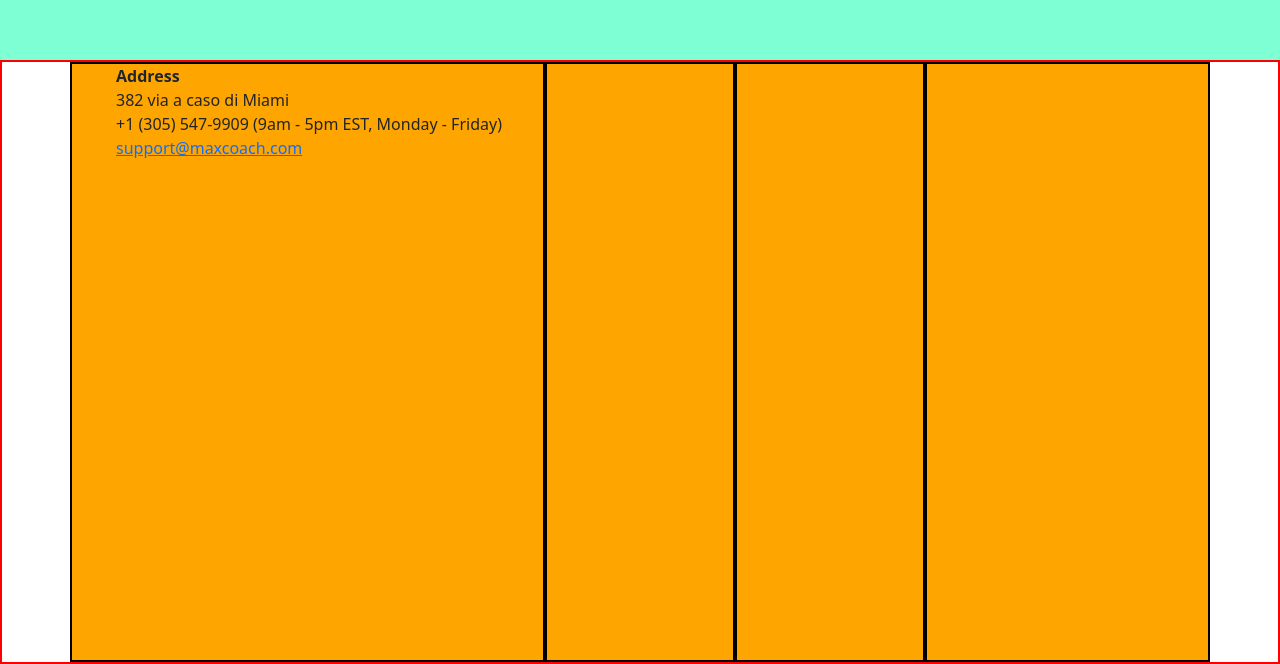
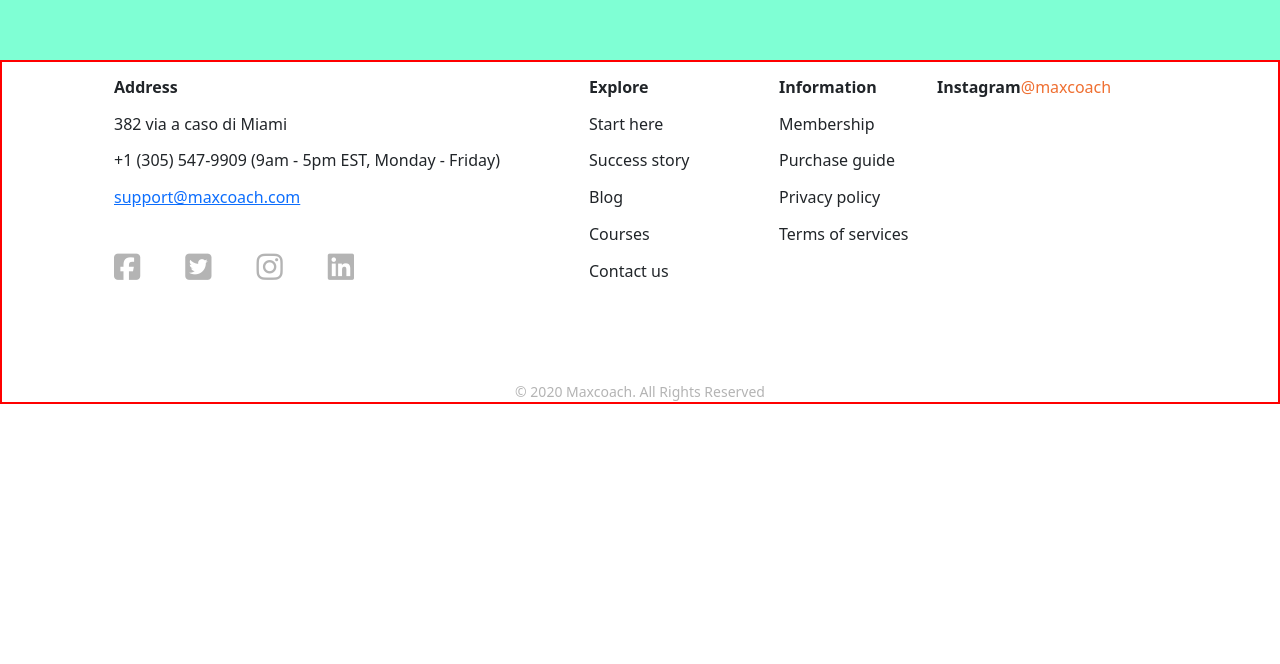
Before and after one commit to BeneArp/proj-html-vuejs, a Vue app: page / in a window 1280 px wide. Shown: the part 740-1404 px from the top of the page. After the commit the page ends 1144 px from the top, so only its background shows below. Built offline with nearby package versions, Linux system fonts and the light colour scheme.

Commit message:
feat: add layout footer

```diff
--- a/src/components/AppFooter.vue
+++ b/src/components/AppFooter.vue
@@ -15,6 +15,7 @@
         <div class="container-lg">
 
             <div class="row">
+                <!-- sezione address -->
                 <div class="col-5">
                     <ul>
                         <!-- titolo elenco -->
@@ -25,19 +26,47 @@
                         <!-- indirizzo mail -->
                         <li><a href="#">support@maxcoach.com</a></li>
                         <!-- icone social -->
-
-                        <li></li>
+                        <li>
+                            <i class="fa-brands fa-square-facebook"></i>
+                            <i class="fa-brands fa-square-twitter"></i>
+                            <i class="fa-brands fa-instagram"></i>
+                            <i class="fa-brands fa-linkedin"></i>
+                        </li>
                     </ul>
                 </div>
+                <!-- sezione explore -->
                 <div class="col-2">
+                    <ul>
+                        <!-- titolo elenco -->
+                        <li><strong>Explore</strong></li>
 
+                        <li>Start here</li>
+                        <li>Success story</li>
+                        <li>Blog</li>
+                        <li>Courses</li>
+                        <li>Contact us</li>
+                    </ul>
                 </div>
+                <!-- sezione informations -->
                 <div class="col-2">
+                    <ul>
+                        <!-- titolo elenco -->
+                        <li><strong>Information</strong></li>
 
+                        <li>Membership</li>
+                        <li>Purchase guide</li>
+                        <li>Privacy policy</li>
+                        <li>Terms of services</li>
+                    </ul>
                 </div>
                 <div class="col-3">
+                    <span><strong>Instagram</strong></span>
+                    <span class="user">@maxcoach</span>
+                </div>
+            </div>
 
-                </div>
+            <div class="ms-box text-center">
+                <span>&#169 2020 Maxcoach. All Rights Reserved</span>
             </div>
 
         </div>
@@ -47,6 +76,7 @@
 
 <style lang="scss" scoped>
     @use '../styles/partials/variables' as *;
+    @use "@fortawesome/fontawesome-free/css/all.min.css";
 
     footer{
         background-color: $white;
@@ -55,13 +85,38 @@
 
         .container-lg{
             // debug
-            background-color: orange;
-            height: 600px;
+            // background-color: orange;
+            // height: 600px;
 
-            [class*="col-"]{
-                // debug
-                border: 2px solid black;
-                height: 600px;
+            // [class*="col-"]{
+            //     // debug
+            //     border: 2px solid black;
+            //     // height: 600px;
+            // }
+
+            li{
+                margin-top: 0.8em;
+            }
+
+            i{
+                font-size: 30px;
+                margin: 1em 1.5em 1em 0;
+                color: #b4b4b4;
+            }
+
+            .ms-box{
+                margin-top: 3em;
+                color: #b4b4b4;
+                font-size: 14px;
+            }
+
+            span{
+                display: inline-block;
+                margin-top: 0.8em;
+            }
+
+            .user{
+                color: $orange;
             }
         }
     }
```
